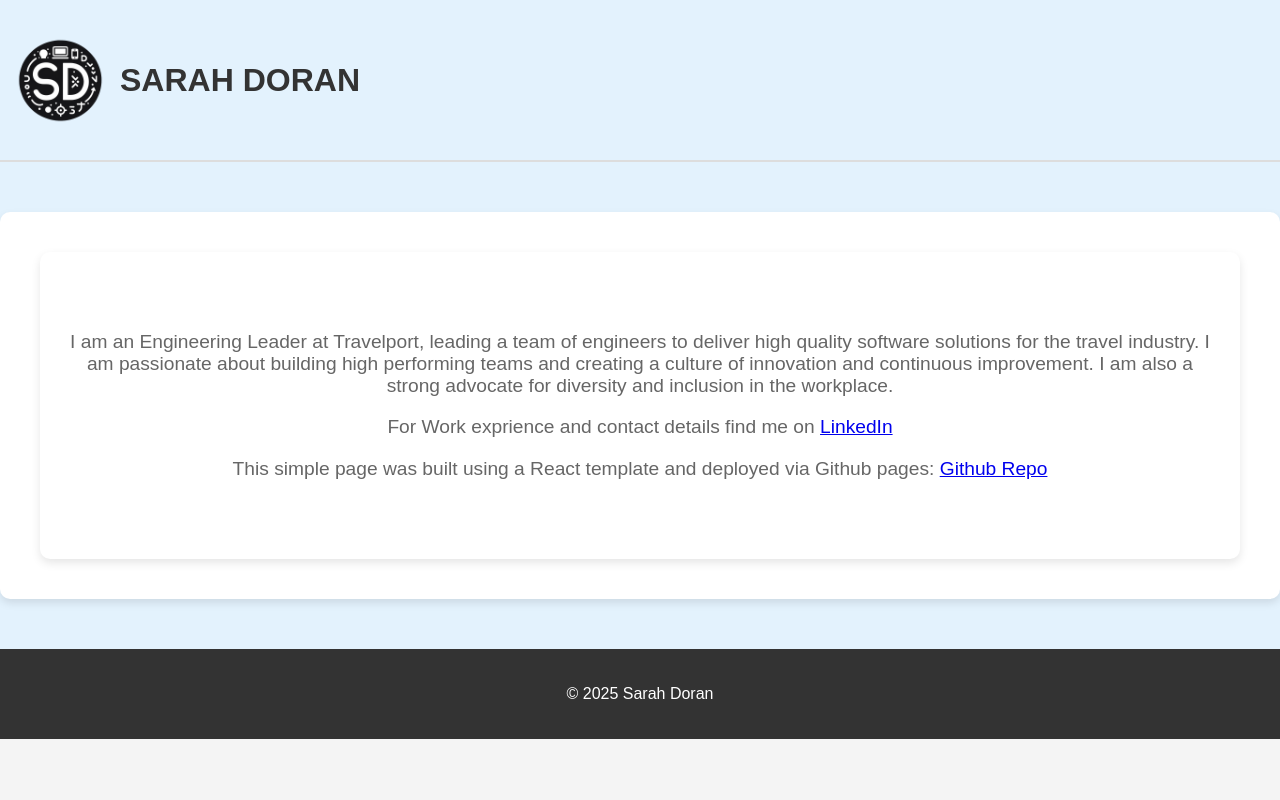
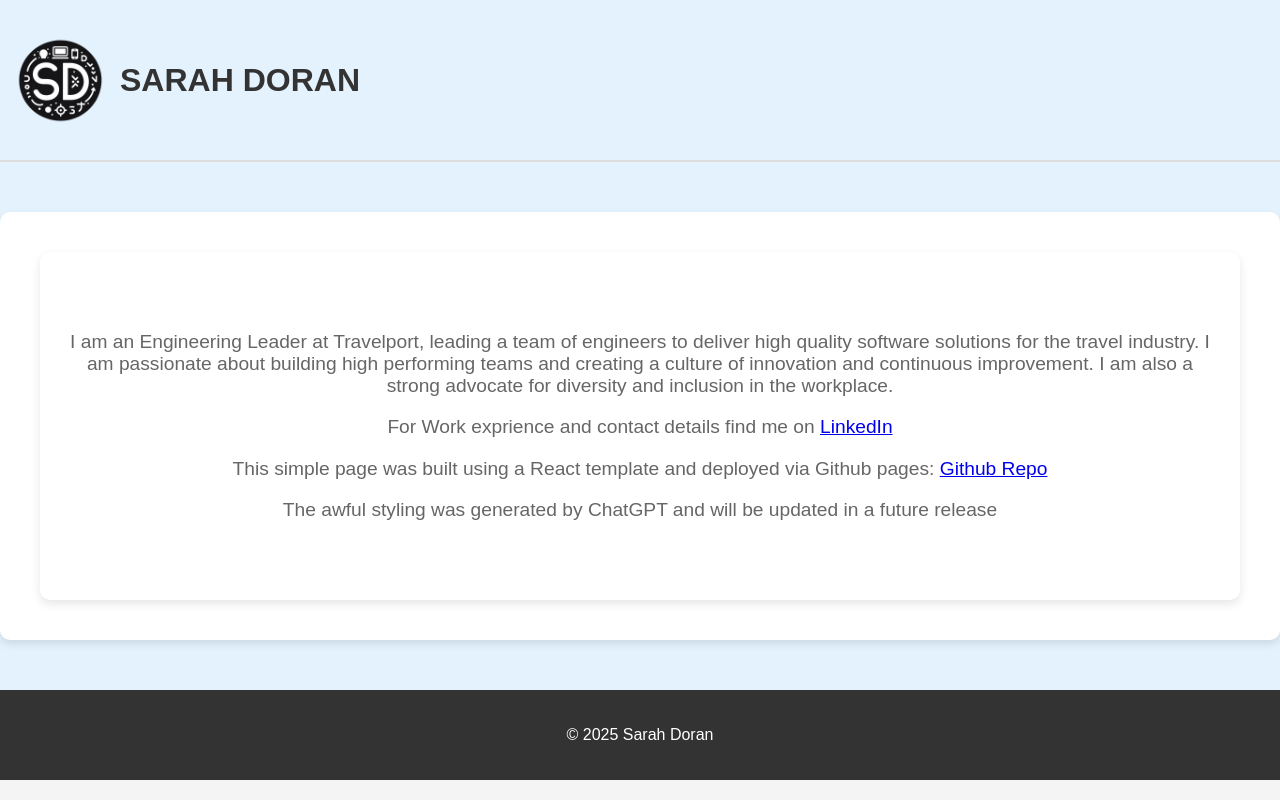
Before and after one commit to sdoran/sdoran.github.io, a React (Create React App) app: page / in a window 1280 px wide. Built offline with nearby package versions, Linux system fonts and the light colour scheme.

Commit message:
add style remark

```diff
--- a/src/App.js
+++ b/src/App.js
@@ -15,6 +15,7 @@ function App() {
             <p>For Work exprience and contact details find me on <a href='https://www.linkedin.com/in/sarahdoran/'>LinkedIn</a>
             </p>
           <p>This simple page was built using a React template and deployed via Github pages: <a href="https://github.com/sdoran/sdoran.github.io">Github Repo</a></p>
+          <p>The awful styling was generated by ChatGPT and will be updated in a future release</p>
         </div>
         </div>
          <div className="footer">
```
